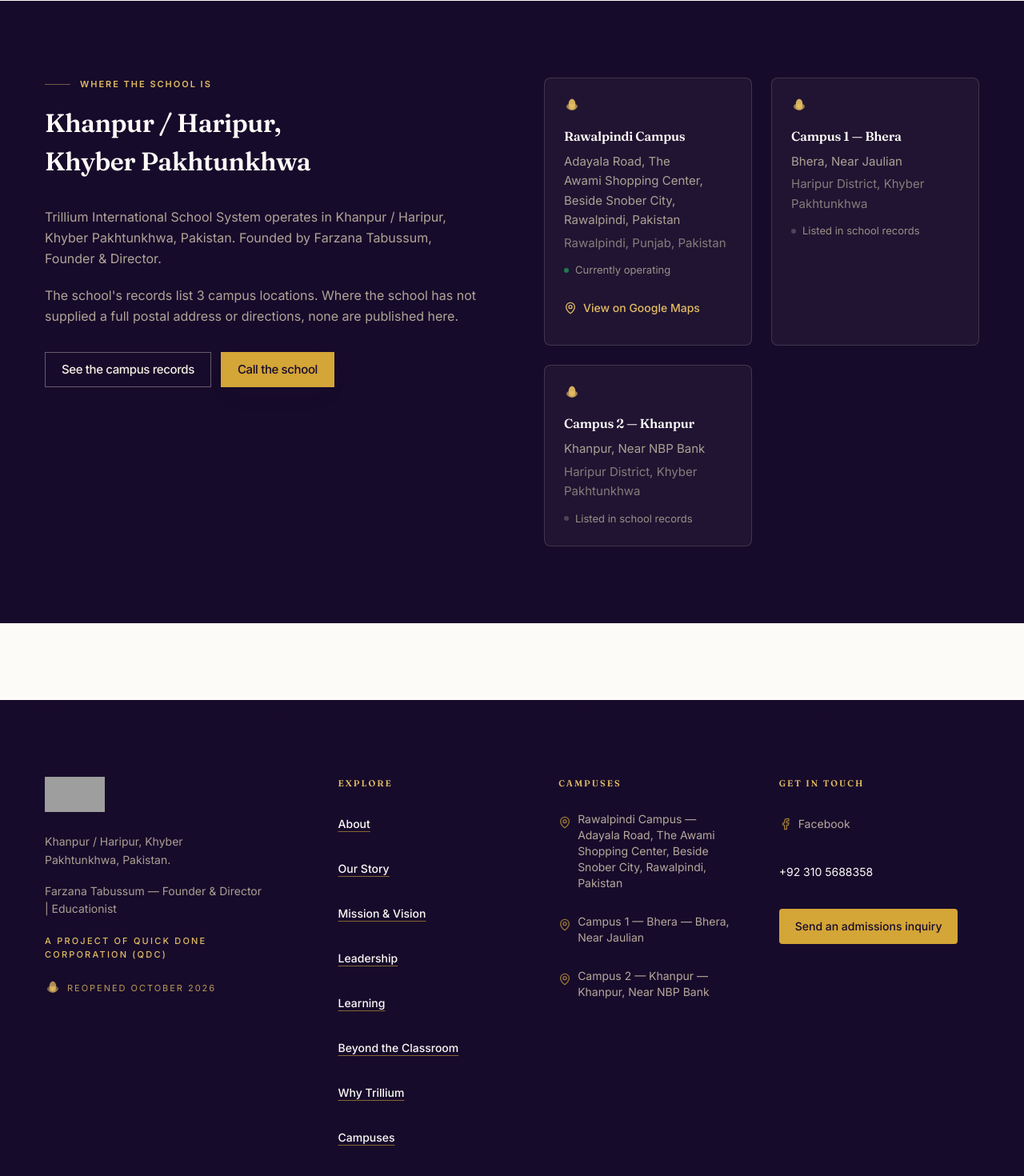
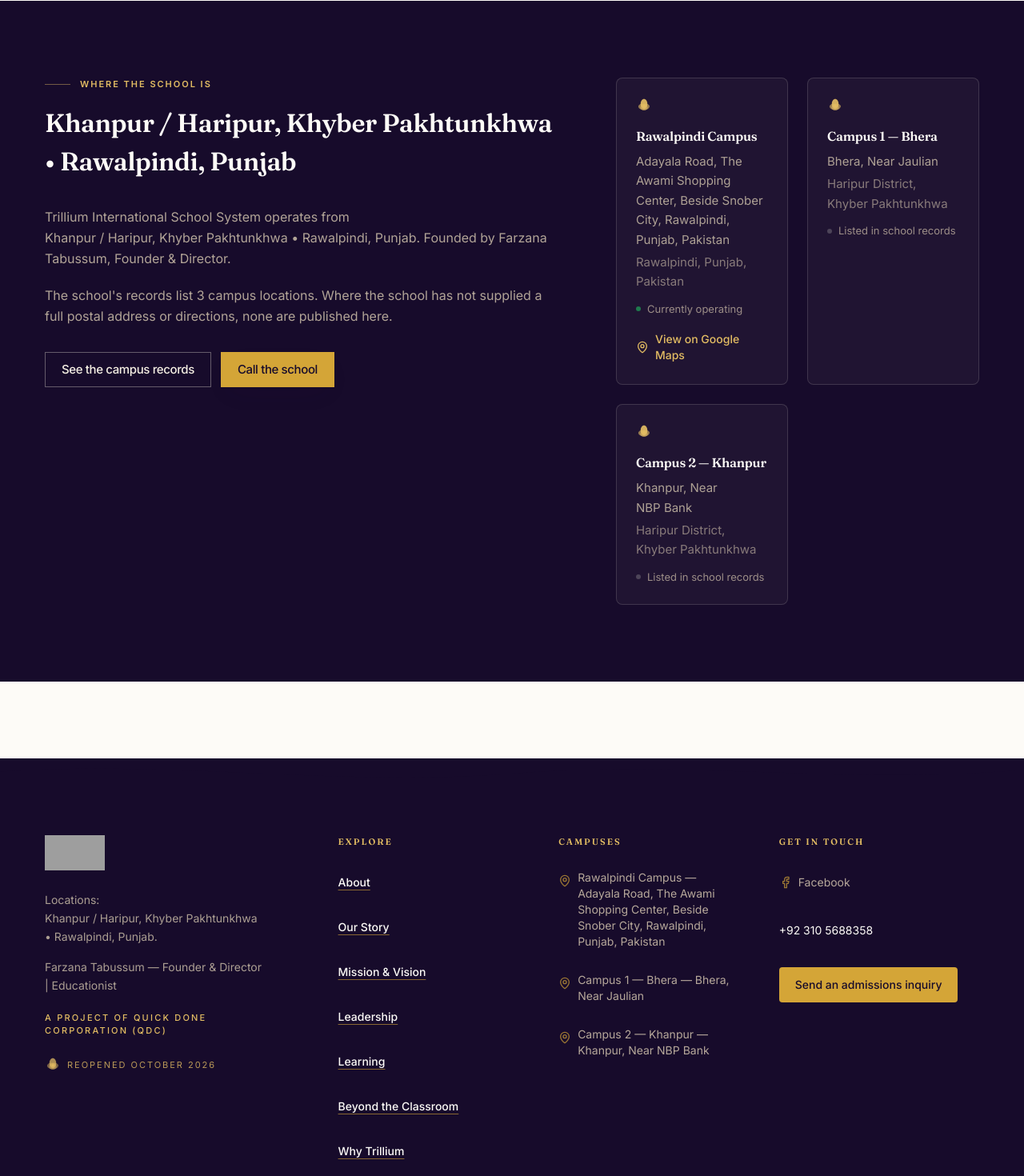
Before and after one commit to default120503-afk/trillium-international-school, a Next.js app: page /contact in a window 1280 px wide. Shown: the part 1620-3090 px from the top of the page at 80% size. Built offline with nearby package versions, Linux system fonts and the light colour scheme; no server answers; grey boxes are pictures that could not be loaded.

Commit message:
Clarify Trillium locations in Rawalpindi and Khanpur

```diff
--- a/src/app/(site)/about/page.tsx
+++ b/src/app/(site)/about/page.tsx
@@ -10,7 +10,7 @@
 export const metadata: Metadata = buildMetadata({
   title: "About the School",
   description:
-    "Trillium International School System in Khanpur / Haripur, Khyber Pakhtunkhwa: its purpose, its educational philosophy, and the distinction between its aims and its confirmed programmes.",
+    "Trillium International School System, with campuses in Khanpur / Haripur, Khyber Pakhtunkhwa and Rawalpindi, Punjab: its purpose, its educational philosophy, and the distinction between its aims and its confirmed programmes.",
   path: "/about",
 });
 
@@ -34,8 +34,7 @@
             />
             <Prose>
               <p className="text-lg leading-relaxed text-warm-700">
-                {school.name} is a school system in {school.location.area},{" "}
-                {school.location.region}, {school.location.country}. It was founded
+                {school.name} is a school system with {school.presence.prose}. It was founded
                 by {founder.name}, {founder.role} and {founder.descriptor}.
               </p>
               <p>
--- a/src/app/(site)/admissions/page.tsx
+++ b/src/app/(site)/admissions/page.tsx
@@ -10,7 +10,7 @@
 export const metadata: Metadata = buildMetadata({
   title: "Admissions",
   description:
-    "Send an admissions inquiry to Trillium International School System, Khanpur / Haripur. Give your child's details and preferred campus.",
+    "Send an admissions inquiry to Trillium International School System, with campuses in Khanpur / Haripur, Khyber Pakhtunkhwa and Rawalpindi, Punjab. Give your child's details and preferred campus.",
   path: "/admissions",
 });
 
--- a/src/app/(site)/contact/page.tsx
+++ b/src/app/(site)/contact/page.tsx
@@ -19,7 +19,7 @@
 export const metadata: Metadata = buildMetadata({
   title: "Contact",
   description:
-    "How to reach Trillium International School System in Khanpur / Haripur, Khyber Pakhtunkhwa: call or message the school's published mobile number, or send an admissions inquiry.",
+    "How to reach Trillium International School System, with campuses in Khanpur / Haripur, Khyber Pakhtunkhwa and Rawalpindi, Punjab: call or message the school's published mobile number, or send an admissions inquiry.",
   path: "/contact",
 });
 
@@ -234,15 +234,14 @@
             <div>
               <SectionHeading id="location-heading"
                 eyebrow="Where the school is"
-                title={`${school.location.area}, ${school.location.region}`}
+                title={school.presence.list}
                 tone="dark"
                 as="h2"
               />
               <div className="mt-8">
                 <Prose tone="dark">
                   <p>
-                    {school.name} operates in {school.location.area},{" "}
-                    {school.location.region}, {school.location.country}. Founded by{" "}
+                    {school.name} operates from {school.presence.list}. Founded by{" "}
                     {founder.name}, {founder.role}.
                   </p>
                   <p>
--- a/src/app/(site)/leadership/page.tsx
+++ b/src/app/(site)/leadership/page.tsx
@@ -90,8 +90,7 @@
 
             <div className="mt-10 border-t border-cream-100/12 pt-7">
               <p className="text-sm text-cream-300/60">
-                {school.name} · {school.location.area},{" "}
-                {school.location.region}
+                {school.name} · {school.presence.list}
               </p>
             </div>
           </div>
--- a/src/app/(site)/page.tsx
+++ b/src/app/(site)/page.tsx
@@ -19,7 +19,7 @@
 export const metadata: Metadata = buildMetadata({
   title: "Where Curiosity Meets Character",
   description:
-    "Trillium International School System, Khanpur / Haripur, Khyber Pakhtunkhwa: a school founded on concept-based learning, character and access to quality education for rural communities.",
+    "Trillium International School System, with campuses in Khanpur / Haripur, Khyber Pakhtunkhwa and Rawalpindi, Punjab: a school founded on concept-based learning, character and access to quality education for rural communities.",
   path: "/",
 });
 
@@ -87,9 +87,9 @@
             <div className="max-w-2xl">
               <Reveal as="p" variant="soft" size="md">
                 <span className="text-lg leading-relaxed text-warm-700 sm:text-xl">
-                  {school.name} is a school system in {school.location.area},{" "}
-                  {school.location.region}. Its published profile describes
-                  teaching that is child-centred and concept-based: children are
+                  {school.name} is a school system with {school.presence.prose}. Its
+                  published profile describes teaching that is
+                  child-centred and concept-based: children are
                   asked to understand an idea, observe what happens, and think it
                   through — rather than simply memorise an answer.
                 </span>
--- a/src/app/layout.tsx
+++ b/src/app/layout.tsx
@@ -57,7 +57,20 @@
         }
       : {
           // No verified postal address: describe only what is actually known.
-          areaServed: `${school.location.area}, ${school.location.region}, ${school.location.country}`,
+          //
+          // WHY THIS IS A PLAIN LIST OF BOTH REGIONS.
+          // This used to be a single string naming Khanpur / Haripur only,
+          // which asserted to a search engine that the school served one area.
+          // Schema.org's `areaServed` accepts an `AdministrativeArea` or a
+          // `Text`; supplying an array of `AdministrativeArea` objects is the
+          // standards-appropriate way to say "more than one place" without
+          // inventing a single `PostalAddress` that would look like one
+          // head-office site. No coordinates, radii or postcodes are
+          // asserted, because none has been verified.
+          areaServed: school.presence.regions.map((r) => ({
+            "@type": "AdministrativeArea",
+            name: `${r.area}, ${r.region}`,
+          })),
         }),
     // Only genuine profile permalinks are valid identity URLs. A /share/
     // redirect is excluded so the structured data does not assert a page
--- a/src/components/layout/SiteFooter.tsx
+++ b/src/components/layout/SiteFooter.tsx
@@ -50,9 +50,15 @@
                 style={{ aspectRatio: "1499 / 880" }}
               />
             </span>
+            {/* Both regions, not one. This line used to print only Khanpur / Haripur,
+                which made the footer — the one place every visitor is
+                guaranteed to read — assert a single-location school. It now
+                states the school's two regions and stops there: the full
+                address for each campus is one click away in the Campuses
+                column beside it, so repeating addresses here would be
+                duplication without adding information. */}
             <p className="mt-5 max-w-xs text-sm leading-relaxed text-cream-300/75">
-              {school.location.area}, {school.location.region},{" "}
-              {school.location.country}.
+              Locations: {school.presence.list}.
             </p>
             {/* The founder, stated once and in one form. This footer used to
                 print "Founded by {name}, {qualification}" — the same sentence
@@ -216,8 +222,8 @@
         <div className="mt-14 flex flex-col gap-4 border-t border-cream-100/12 pt-7 text-xs text-cream-300/70 sm:flex-row sm:items-center sm:justify-between">
           <p>© {year} {school.name}. All rights reserved.</p>
           <p className="flex items-center gap-2">
-            <TrilliumPetal className="size-4 text-gold-500/60" />
-            {school.location.area}, {school.location.region}
+            <TrilliumPetal className="size-4 shrink-0 text-gold-500/60" />
+            {school.presence.list}
           </p>
         </div>
       </div>
--- a/src/content/campuses.ts
+++ b/src/content/campuses.ts
@@ -69,7 +69,7 @@
     id: "rawalpindi",
     name: "Rawalpindi Campus",
     locationNote:
-      "Adayala Road, The Awami Shopping Center, Beside Snober City, Rawalpindi, Pakistan",
+      "Adayala Road, The Awami Shopping Center, Beside Snober City, Rawalpindi, Punjab, Pakistan",
     region: "Rawalpindi, Punjab, Pakistan",
     status: "operational",
     image: null,
--- a/src/content/school.ts
+++ b/src/content/school.ts
@@ -25,10 +25,73 @@
   name: "Trillium International School System",
   /** Short form used where space is tight (nav, metadata). */
   shortName: "TISS",
+  /**
+   * THE FOUNDING LOCATION — NOT the school's full present-day footprint.
+   *
+   * This record names Khanpur / Haripur because that is where the school
+   * began and where the documented history comes from. It is the correct value
+   * for ORIGIN copy: the story page, the timeline, the founding narrative. It
+   * is the WRONG value for a general "where is the school" statement, because
+   * the school also operates in Rawalpindi — printing this alone made the
+   * whole site read as if Khanpur / Haripur were the only place it existed.
+   *
+   * For any statement about where the school is NOW, use `presence` below.
+   * Nothing about this record has changed; only its use has been narrowed.
+   */
   location: {
     area: "Khanpur / Haripur",
     region: "Khyber Pakhtunkhwa",
     country: "Pakistan",
+  },
+  /**
+   * THE SCHOOL'S PRESENT-DAY GEOGRAPHIC PRESENCE.
+   *
+   * Two locations. They are separate cities in separate provinces, roughly
+   * 150km apart — Rawalpindi is NOT a neighbourhood or an alternative spelling
+   * of Khanpur, and the site must never let a visitor infer that it is.
+   *
+   * This is deliberately a list of REGIONS rather than a list of addresses.
+   * Each campus's own address already flows from `campuses`, one source of
+   * truth per record; repeating full addresses in a general location line is
+   * what turns a school site into a directory listing. What belongs at this
+   * level is only "these are the places we are".
+   */
+  presence: {
+    /** Short region names, in the order they are shown to visitors. */
+    regions: [
+      { area: "Khanpur / Haripur", region: "Khyber Pakhtunkhwa" },
+      { area: "Rawalpindi", region: "Punjab" },
+    ],
+    /**
+     * Inline list for a running sentence or a compact line:
+     * "Khanpur / Haripur, Khyber Pakhtunkhwa • Rawalpindi, Punjab", where the
+     * space is a NO-BREAK space. Two measured defects forced this, both only
+     * visible at 360px:
+     *   1. With ordinary spaces the line broke "Khyber Pakhtunkhwa" as
+     *      "KHYBER | PAKHTUNKHWA" — a place name cut in half.
+     *   2. Fixing only the spaces after each comma moved the break onto the
+     *      ordinary space INSIDE "Khyber Pakhtunkhwa", which then broke again.
+     *   3. With each province joined but "Khanpur / Haripur" still spaced, the
+     *      line broke again after "KHANPUR /". That unit measures 260px in a
+     *      320px column, so it never needed to break at all.
+     * Every space within a place name is therefore non-breaking, the slash in
+     * "Khanpur / Haripur" is included, and the bullet is bound to the location
+     * that follows it.
+     *
+     * The result, verified: the ONLY remaining break opportunity is the single
+     * ordinary space before the bullet, because the measured natural width of
+     * the whole string is 514px inside a 320px column and so it must wrap
+     * somewhere. That one break point is the boundary between the two
+     * locations, which means the wrap states the two-location fact visually
+     * instead of damaging a place name.
+     */
+    list: "Khanpur / Haripur, Khyber Pakhtunkhwa • Rawalpindi, Punjab",
+    /**
+     * Sentence form for prose that needs a subject and a verb, so no call site
+     * has to hand-assemble one and get the preposition wrong:
+     * "a presence in Khanpur / Haripur, Khyber Pakhtunkhwa and Rawalpindi, Punjab"
+     */
+    prose: "a presence in Khanpur / Haripur, Khyber Pakhtunkhwa and Rawalpindi, Punjab",
   },
   /** The school reopened in October 2026 per the client. */
   status: {
```
Also changed, not shown: src/components/home/HomeHero.tsx (+7 -3 lines).
